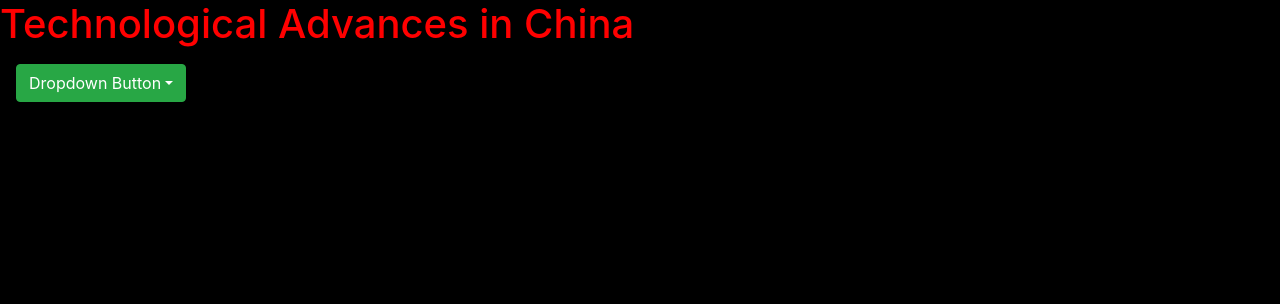
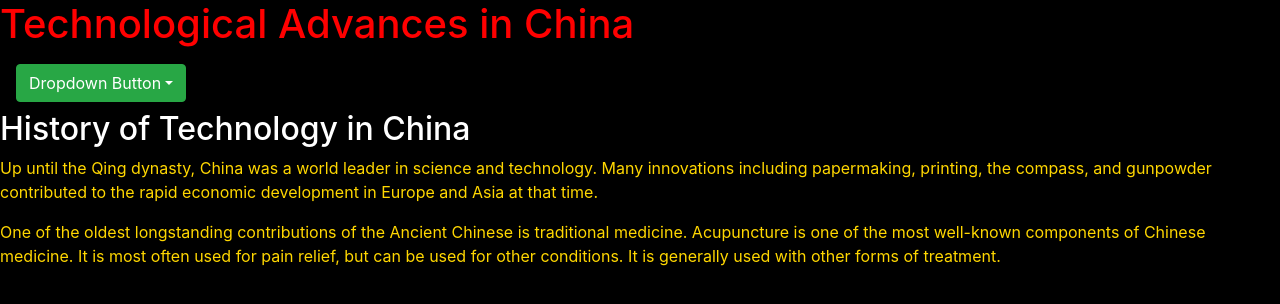
Before and after one commit to tubajack/TravelToChina, a React (Create React App) app in the folder client/: page /technology in a window 1280 px wide. Shown: the top 304 px of the page. Built offline with nearby package versions, Linux system fonts and the light colour scheme.

Commit message:
Added some more information about the history of technology in China.

```diff
--- a/client/src/pages/Technology.js
+++ b/client/src/pages/Technology.js
@@ -7,6 +7,21 @@ export default class Technology extends Component {
       <div>
         <h1>Technological Advances in China</h1>
         <Navbar />
+
+        <h2>History of Technology in China</h2>
+
+        <p>
+          Up until the Qing dynasty, China was a world leader in science and technology.
+          Many innovations including papermaking, printing, the compass, and gunpowder contributed to
+          the rapid economic development in Europe and Asia at that time.
+        </p>
+
+        <p>
+          One of the oldest longstanding contributions of the Ancient Chinese is traditional medicine.
+          Acupuncture is one of the most well-known components of Chinese medicine. It is most often
+          used for pain relief, but can be used for other conditions. It is generally used with other forms
+          of treatment.
+        </p>
       </div>
     );
   }
```
